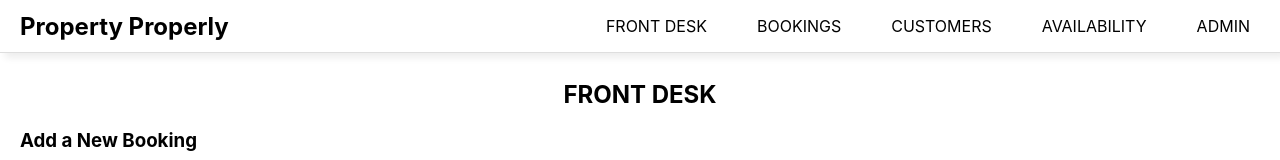
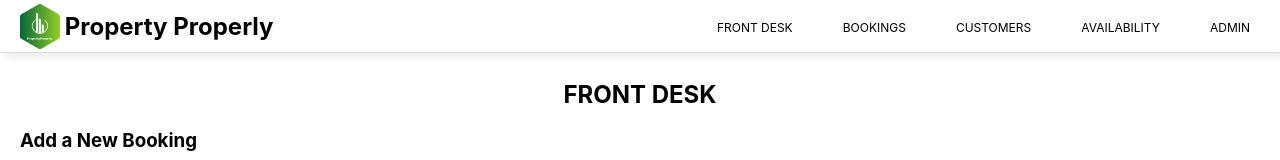
Before and after one commit to JDEHPage/Property_Properly, a React (Create React App) app in the folder property_properly/: page / in a window 1280 px wide. Shown: the top 160 px of the page. Built offline with nearby package versions, Linux system fonts and the light colour scheme; no server answers.

Commit message:
Added logo and favicon

```diff
--- a/property_properly/src/components/NavBar.css
+++ b/property_properly/src/components/NavBar.css
@@ -13,8 +13,21 @@
 	box-shadow: 5px 5px 7px #eee;
 }
 
+.logo {
+height: 45px;
+width: auto;
+margin-right: 5px;
+}
+
 .header h1 {
 margin: 0;
+}
+
+.brand {
+display: flex;
+justify-content: flex-start;
+align-items: center;
+width: 32%;
 }
 
 nav ul {
@@ -29,10 +42,13 @@ margin-left: 30px;
 }
 
 nav ul li a {
-padding: 16px 10px;
+font-size: 0.75em;
+padding: 18px 10px;
 text-decoration: none;
 text-transform: uppercase;
 color: #000;
+background-color: transparent;
+transition: background-color 400ms ease, color 400ms ease;
 }
 
 nav ul li a:hover,
--- a/property_properly/src/components/NavBar.js
+++ b/property_properly/src/components/NavBar.js
@@ -5,7 +5,11 @@ import './NavBar.css';
 const NavBar = () => (
 	<React.Fragment>
 	<section className="header">
-		<h1>Property Properly</h1>
+		<div className="brand">
+			<img src="/img/PropertyProperly.png" alt="Property Properly logo" className="logo"/>
+			<h1>Property Properly</h1>
+		</div>
+
 		<nav>
 		  <ul>
 		    <li>
@@ -26,6 +30,8 @@ const NavBar = () => (
 		  </ul>
 		</nav>
 	</section>
+
+
 	</React.Fragment>
 );
 
```
Also changed, not shown: property_properly/public/img/PropertyProperly.png (added), 1 other file (tests, documents, lock files or other folders).
